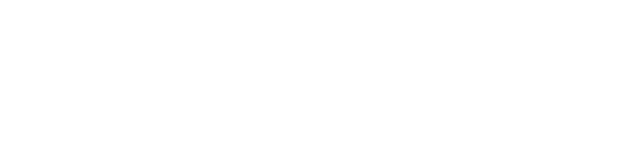
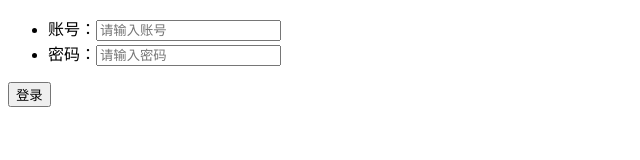
Before and after one commit to xiaoxiaoyu-123/HTML5-CSS3-AI, a plain HTML site: page 01-HTML5语义标签/13-表单标签.html in a window 1280 px wide. Shown: the whole page, without its empty margins (0-640 px from the left). Drawn offline with Linux system fonts and the light colour scheme.

Commit message:
测试提交

```diff
--- a/01-HTML5语义标签/13-表单标签.html
+++ b/01-HTML5语义标签/13-表单标签.html
@@ -11,7 +11,22 @@
 
     <!-- 表单容器：主要作用是包裹所有的表单控件 -->
     <form action="">
+        <!-- 表单控件input,1.单行文本框和密码框：type="text"和type="password"
+            placeholder:提示信息
+            maxlength:允许的最大字符数
+            accesskey:使元素获得焦点的快捷键
+            autocomplete:用于表单的自动填充行为，帮助浏览器决定是否根据用户历史输入自动填充字段值，取值on/off
+        -->
+        <ul>
+            <li>
+                账号：<input type="text" placeholder="请输入账号" name="username" accesskey="s" autocomplete="off">
+            </li>
+            <li>
+                密码：<input type="password" placeholder="请输入密码" name="password" maxlength="6" accesskey="p">
+            </li>
+        </ul>
 
+        <button>登录</button>
     </form>
 </body>
 
```
